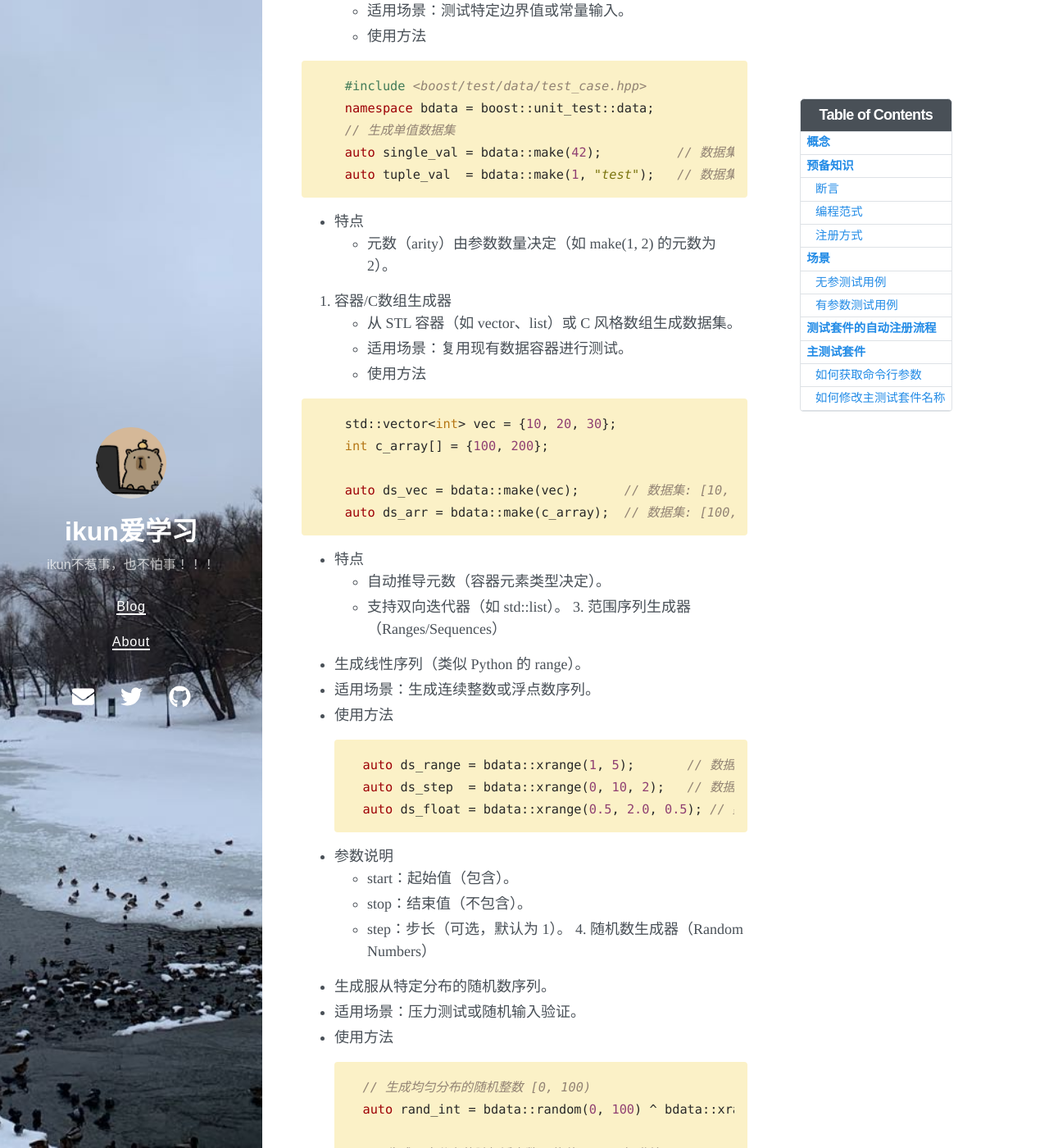
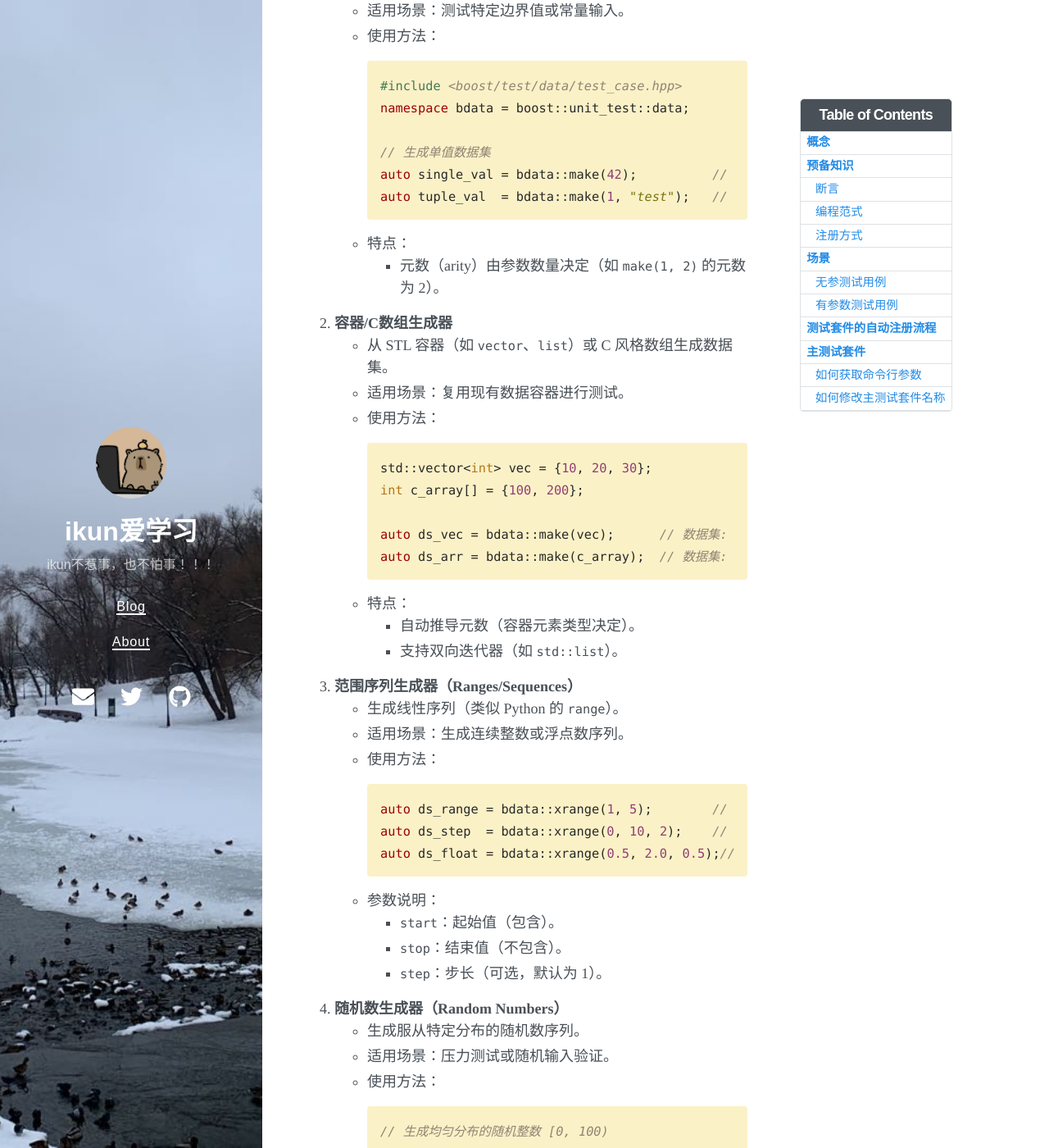
Before and after one commit to SuperIkunFan/SuperIkunFan.github.io, a Jekyll site: the page built from _posts/2025-03-29-boost.test框架.md, in a window 1280 px wide and 1400 px high, scrolled down 10385 px. Shown: the whole window at 82% size. Built offline with Jekyll 4.4.1, drawn with Linux system fonts in a browser that asks for light colours; nearby versions of some CDN libraries; some of the changed lines change nothing that is shown.

Commit message:
修复一个bug19

````diff
--- a/_posts/2025-03-29-boost.test框架.md
+++ b/_posts/2025-03-29-boost.test框架.md
@@ -308,73 +308,78 @@
   - 适用场景：需要覆盖所有参数组合的测试（如边界值交叉验证）
 
 #### 数据集的生成器
-1. 单例生成器（Singletons）
-  - 生成仅包含单个值或固定值组合的小型数据集。
-  - 适用场景：测试特定边界值或常量输入。
-  - 使用方法
+1. **单例生成器（Singletons）**
+   - 生成仅包含单个值或固定值组合的小型数据集。
+   - 适用场景：测试特定边界值或常量输入。
+   - 使用方法：
 
-  ```c++
-    #include <boost/test/data/test_case.hpp>
-    namespace bdata = boost::unit_test::data;
-    // 生成单值数据集
-    auto single_val = bdata::make(42);          // 数据集: [42]
-    auto tuple_val  = bdata::make(1, "test");   // 数据集: [(1, "test")]
-  ```
-  - 特点
-    + 元数（arity）由参数数量决定（如 make(1, 2) 的元数为 2）。
+     ```cpp
+     #include <boost/test/data/test_case.hpp>
+     namespace bdata = boost::unit_test::data;
 
-2. 容器/C数组生成器
-  - 从 STL 容器（如 vector、list）或 C 风格数组生成数据集。
-  - 适用场景：复用现有数据容器进行测试。
-  - 使用方法
+     // 生成单值数据集
+     auto single_val = bdata::make(42);          // 数据集: [42]
+     auto tuple_val  = bdata::make(1, "test");   // 数据集: [(1, "test")]
+     ```
 
-  ```c++
-    std::vector<int> vec = {10, 20, 30};
-    int c_array[] = {100, 200};
+   - 特点：
+     - 元数（arity）由参数数量决定（如 `make(1, 2)` 的元数为 2）。
 
-    auto ds_vec = bdata::make(vec);      // 数据集: [10, 20, 30]
-    auto ds_arr = bdata::make(c_array);  // 数据集: [100, 200]
-  ```
+2. **容器/C数组生成器**
+   - 从 STL 容器（如 `vector`、`list`）或 C 风格数组生成数据集。
+   - 适用场景：复用现有数据容器进行测试。
+   - 使用方法：
 
-  - 特点
-    + 自动推导元数（容器元素类型决定）。
-    + 支持双向迭代器（如 std::list）。
-3. 范围序列生成器（Ranges/Sequences）
-  - 生成线性序列（类似 Python 的 range）。
-  - 适用场景：生成连续整数或浮点数序列。
-  - 使用方法
+     ```cpp
+     std::vector<int> vec = {10, 20, 30};
+     int c_array[] = {100, 200};
 
-    ```c++
-      auto ds_range = bdata::xrange(1, 5);       // 数据集: [1, 2, 3, 4]
-      auto ds_step  = bdata::xrange(0, 10, 2);   // 数据集: [0, 2, 4, 6, 8]
-      auto ds_float = bdata::xrange(0.5, 2.0, 0.5); // 数据集: [0.5, 1.0, 1.5]
-    ```
+     auto ds_vec = bdata::make(vec);      // 数据集: [10, 20, 30]
+     auto ds_arr = bdata::make(c_array);  // 数据集: [100, 200]
+     ```
 
-  - 参数说明
-    + start：起始值（包含）。
-    + stop：结束值（不包含）。
-    + step：步长（可选，默认为 1）。
-4. 随机数生成器（Random Numbers）
-  - 生成服从特定分布的随机数序列。
-  - 适用场景：压力测试或随机输入验证。
-  - 使用方法
+   - 特点：
+     - 自动推导元数（容器元素类型决定）。
+     - 支持双向迭代器（如 `std::list`）。
 
-    ```c++
-      // 生成均匀分布的随机整数 [0, 100)
-      auto rand_int = bdata::random(0, 100) ^ bdata::xrange(5); // 5个随机数
+3. **范围序列生成器（Ranges/Sequences）**
+   - 生成线性序列（类似 Python 的 `range`）。
+   - 适用场景：生成连续整数或浮点数序列。
+   - 使用方法：
 
-      // 生成正态分布的随机浮点数 (均值=0.0, 标准差=1.0)
-      auto rand_normal = bdata::random(
-          bdata::distribution=std::normal_distribution<>(0.0, 1.0)
-      ) ^ bdata::xrange(3); // 3个样本
-    ```
+     ```cpp
+     auto ds_range = bdata::xrange(1, 5);        // 数据集: [1, 2, 3, 4]
+     auto ds_step  = bdata::xrange(0, 10, 2);    // 数据集: [0, 2, 4, 6, 8]
+     auto ds_float = bdata::xrange(0.5, 2.0, 0.5);// 数据集: [0.5, 1.0, 1.5]
+     ```
 
-  - 支持的分布
-    + uniform_int_distribution
-    + normal_distribution
-    + 其他 C++ `<random>`库中的分布类型。
+   - 参数说明：
+     - `start`：起始值（包含）。
+     - `stop`：结束值（不包含）。
+     - `step`：步长（可选，默认为 1）。
 
-5. 无限数据集生成器
+4. **随机数生成器（Random Numbers）**
+   - 生成服从特定分布的随机数序列。
+   - 适用场景：压力测试或随机输入验证。
+   - 使用方法：
+
+     ```cpp
+     // 生成均匀分布的随机整数 [0, 100)
+     auto rand_int = bdata::random(0, 100) ^ bdata::xrange(5); // 5个随机数
+
+     // 生成正态分布的随机浮点数 (均值=0.0, 标准差=1.0)
+     auto rand_normal = bdata::random(
+         bdata::distribution=std::normal_distribution<>(0.0, 1.0)
+     ) ^ bdata::xrange(3); // 3个样本
+     ```
+
+   - 支持的分布：
+     - `uniform_int_distribution`
+     - `normal_distribution`
+     - 其他 C++ `<random>` 库中的分布类型。
+
+5. **无限数据集生成器**
+   （待补充内容）
 
 # 测试套件
 如果测试用例相当于测试树的叶子，那么测试套件就相当测试树的树干。boost可以没有测试套件，而仅仅只需要测试用例，但是有了测试套件，能够更好的管理整个测试用例的运行。测试套件分为两种：
````
